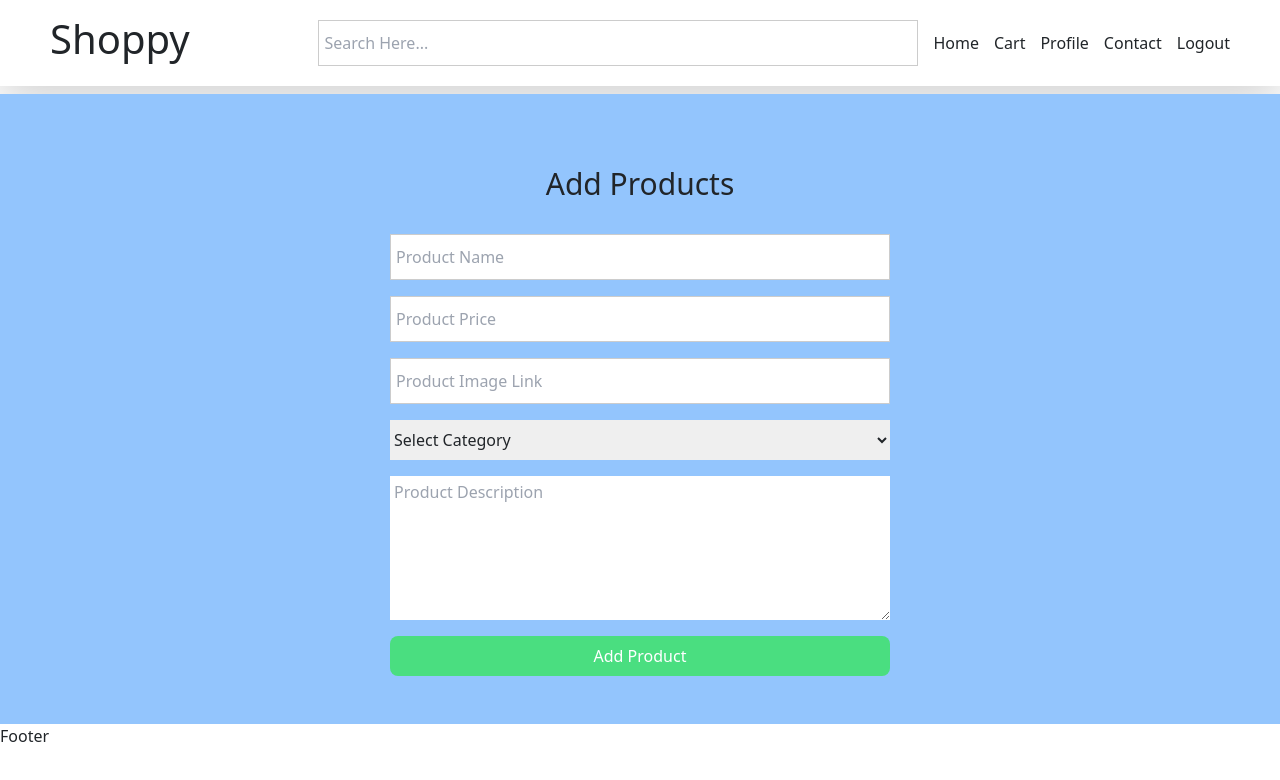
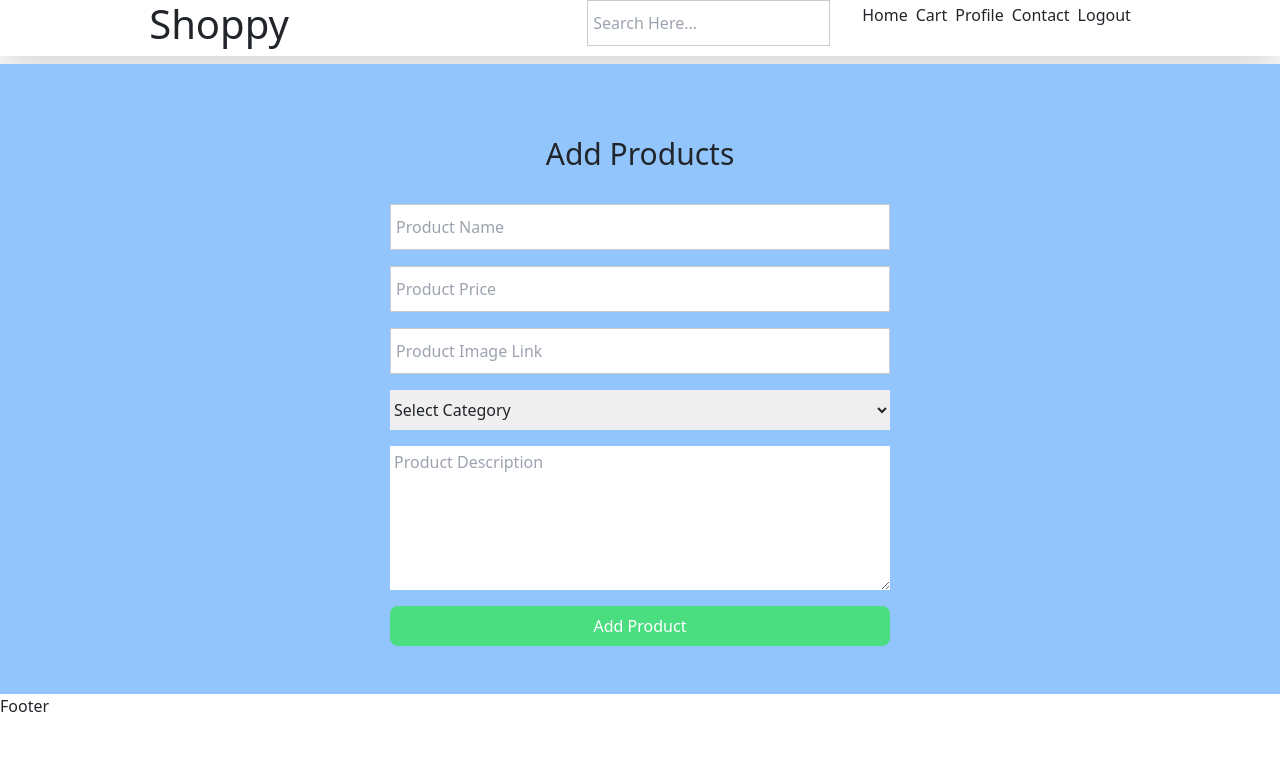
Before and after one commit to Abhijith-TG/projectShoppy2, a React (Create React App) app: page /add-products in a window 1280 px wide. Shown: the top 780 px of the page. Built offline with nearby package versions, Linux system fonts and the light colour scheme; no server answers.

Commit message:
updated front-end

```diff
--- a/src/component/Header.jsx
+++ b/src/component/Header.jsx
@@ -1,26 +1,32 @@
-import React from 'react'
-import '../styles/Header.css'
+import React from "react";
+import "../styles/Header.css";
 
 export default function Header() {
   return (
-    <div className='main shadow-lg mb-2 shadow-black'>
+    <div className="flex justify-around shadow-lg mb-2 shadow-black">
       <div>
-            <h1  >Shoppy</h1>
+        <h1>Shoppy</h1>
       </div>
       <div>
-            <nav className='nav' >
-                <div style={{
-                  width:'600px'
-                }} type="text" >
-                  <input type="text" placeholder='Search Here...' name="" id="" />
+        <nav className="flex flex-wrap ">
+          <div type="text">
+            <input
+              type="text"
+              placeholder="Search Here..."
+              name=""
+              id=""
+              className="w-auto"
+            />
           </div>
+          <ul className="flex list-none gap-2 items-center">
             <li className="navElement nav1">Home</li>
             <li className="navElement nav2">Cart</li>
             <li className="navElement nav4">Profile</li>
             <li className="navElement nav5">Contact</li>
             <button>Logout</button>
+          </ul>
         </nav>
       </div>
     </div>
-  )
+  );
 }
--- a/src/pages/HomePage.jsx
+++ b/src/pages/HomePage.jsx
@@ -40,6 +40,7 @@ export default function HomePage() {
               width: "550px",
               paddingLeft: "50px",
               color: "#ffa",
+
             }}
           >
             Find the beauty of shopping, find your perfect matching gloceries
--- a/src/styles/Header.css
+++ b/src/styles/Header.css
@@ -4,12 +4,7 @@
     padding: 15px 50px;
     align-items: center;
 }
-.nav{
-    display: flex;
-    gap: 15px;
-    align-items: center;
 
-}
 .imgDiv{
     background-image: url('../bg.jpg');
     width: 95%;
```
Lines whose indentation alone changed are shown as unchanged.
